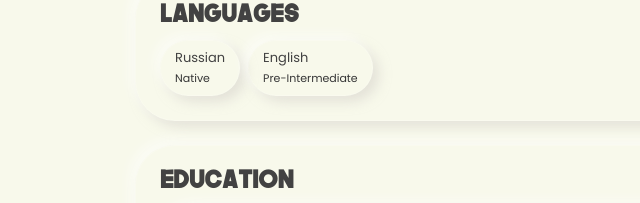
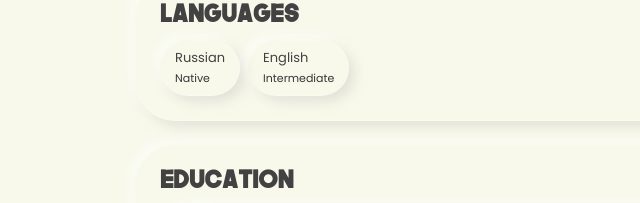
Before and after one commit to qlminspire/portfolio, a Gatsby site: page / in a window 1280 px wide. Shown: the part 531-734 px from the top of the page, 135-775 px from the left. Built offline with nearby package versions, Linux system fonts and the light colour scheme; Gatsby itself is replaced by a stand-in of ours.

Commit message:
Add react-helmet title to main and 404 pages

```diff
--- a/src/data/portfolio-metadata.js
+++ b/src/data/portfolio-metadata.js
@@ -1,6 +1,7 @@
 export const PORTFOLIO_METADATA = {
   name: 'Vladislav Karpovich',
-  tags: ['Full Stack Developer', 'Brest, Belarus'],
+  position: 'Full Stack Developer',
+  region: 'Brest, Belarus',
   social: {
     email: 'vladislav.karpovich.work@gmail.com',
     linkedin: 'https://www.linkedin.com/in/vladislav-karpovich-33b835192/',
@@ -13,7 +14,7 @@ export const PORTFOLIO_METADATA = {
   skills: ['.NET', 'C#', 'React', 'HTML', 'CSS', 'Javascript', 'SQL'],
   languages: [
     { language: 'Russian', level: 'Native' },
-    { language: 'English', level: 'Pre-Intermediate' },
+    { language: 'English', level: 'Intermediate' },
   ],
   education: [
     {
--- a/src/pages/index.js
+++ b/src/pages/index.js
@@ -1,4 +1,6 @@
 import * as React from 'react';
+
+import { Helmet } from 'react-helmet';
 
 import { PortfolioHeader } from '../components/portfolio/header/header.component';
 import { PortfolioSection } from '../components/portfolio/section/portfolio-section.component';
@@ -16,7 +18,8 @@ import { PORTFOLIO_METADATA as metadata } from '../data/portfolio-metadata';
 const IndexPage = () => {
   const {
     name,
-    tags,
+    position,
+    region,
     social,
     summary,
     skills,
@@ -26,9 +29,14 @@ const IndexPage = () => {
   } = metadata;
 
   const { email, linkedin, github } = social;
+
+  const tags = [ position, region ];
+
   return (
     <Layout>
-      <title>{`${name} - Portfolio`}</title>
+      <Helmet>
+        <title>{`${name} - ${position}`}</title>s
+      </Helmet>
       <PortfolioHeader name={name} tags={tags}>
         <SocialLinks
           emailUrl={email}
```
Also changed, not shown: src/pages/404.js (+7 -1 lines).
